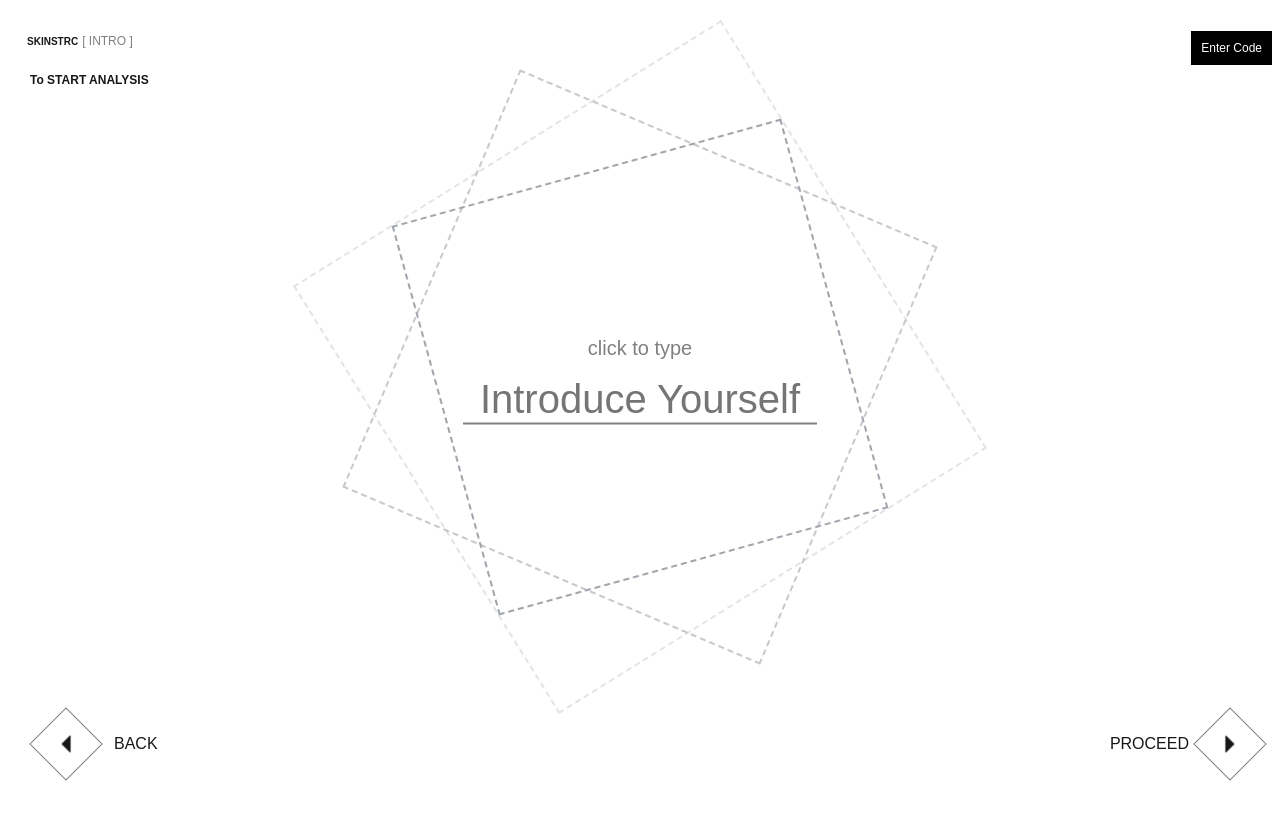
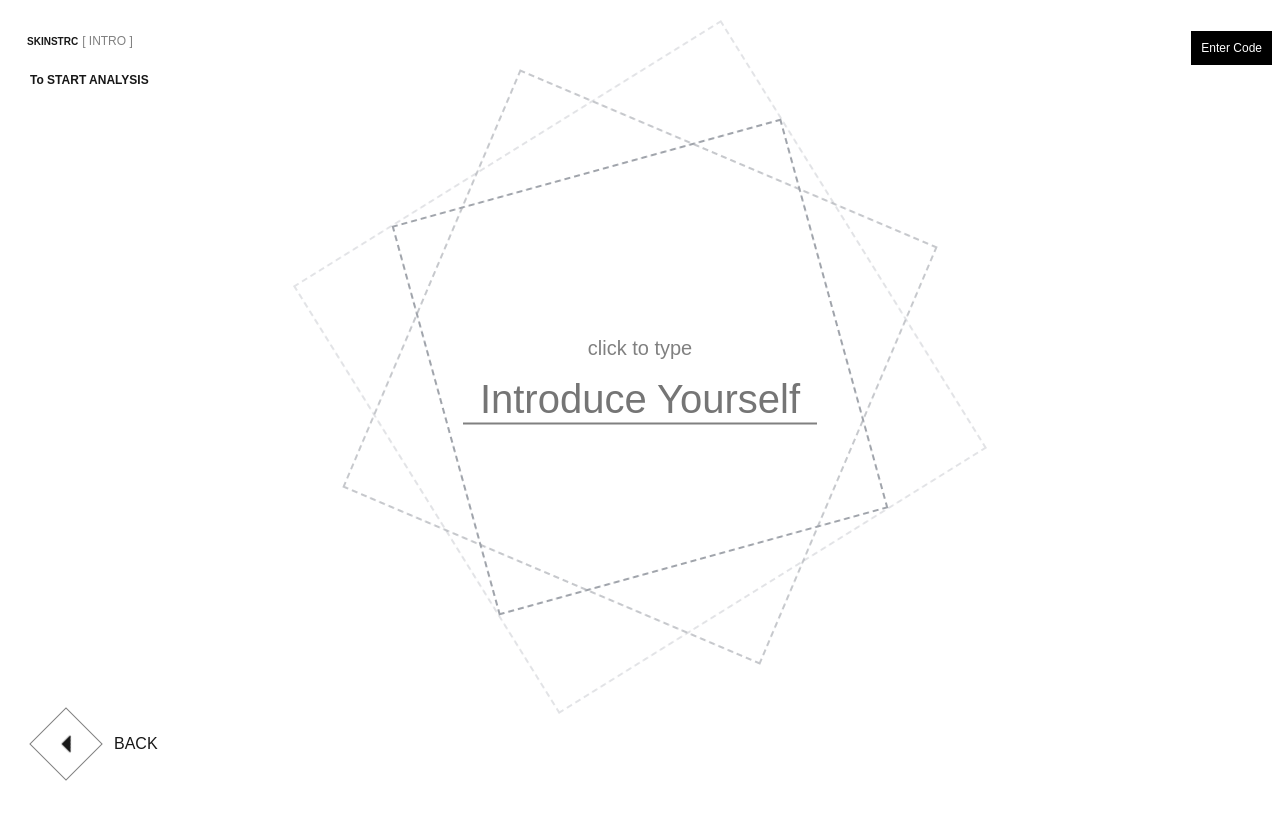
Before and after one commit to KamalRaghe/Skinstric, a Next.js app: page /testing in a window 1280 px wide. Built offline with nearby package versions, Linux system fonts and the light colour scheme.

Commit message:
first commit

```diff
--- a/app/globals.css
+++ b/app/globals.css
@@ -29,7 +29,11 @@ body {
   color: var(--foreground);
   font-family: Arial, Helvetica, sans-serif;
 }
-
+.hide{
+  background-color: transparent;
+  color: transparent;
+  border: none;
+}
 .center{
   display: flex;
   justify-content: center;
@@ -60,6 +64,22 @@ button{
   }
   100%{
     opacity: 0;
+  }
+
+}
+
+.fadeRight{
+  animation: fadeRight 2s linear;
+}
+
+@keyframes fadeRight {
+  0%{
+    opacity: 0;
+    transform: translateX(-30px)
+  }
+  100%{
+    opacity: 1;
+    transform: translateX(0px)
   }
 
 }
--- a/app/page.js
+++ b/app/page.js
@@ -310,8 +310,10 @@ export default function Home() {
           >
             <div
               style={{
+                border:"0.2px solid black",
+                opacity:"0.8",
                 display: "inline-block",
-                scale: "2",
+                scale: "2.4",
                 padding: "1px",
                 position: "relative",
                 right: "50px",
--- a/app/test/page.js
+++ b/app/test/page.js
@@ -66,7 +66,16 @@ export default function Page() {
 
     setData(norm);
     setSelected(getTop(norm.race)[0]);
-  }, []);
+      }, []);
+
+      const [isMobile500, setIsMobile500] = useState(false);
+
+    useEffect(() => {
+      const check = () => setIsMobile500(window.innerWidth <= 700);
+      check();
+      window.addEventListener("resize", check);
+      return () => window.removeEventListener("resize", check);
+    }, []);
 
   if (!data) return null;
 
@@ -89,7 +98,14 @@ export default function Page() {
       {/* TITLE */}
       <div style={styles.titleWrap}>
         <div style={styles.small}>A.I. ANALYSIS</div>
-        <div style={styles.big}>DEMOGRAPHICS</div>
+        <div
+          style={{
+            ...styles.big,
+            fontSize: isMobile500 ? "48px" : styles.big.fontSize,
+          }}
+        >
+          DEMOGRAPHICS
+        </div>
         <div style={styles.small}>PREDICTED RACE & AGE</div>
       </div>
 
--- a/app/testing/page.js
+++ b/app/testing/page.js
@@ -12,6 +12,8 @@ const [none, setNone] = useState()
 const [error,setError] = useState()
 const [loading, setLoading] = useState(false);
 const [loaded,setLoaded] = useState()
+const [rightButton, setButton] = useState('center hide')
+const [border, setBorder] = useState('none')
 const router = useRouter()
 
   return (
@@ -96,11 +98,14 @@ const router = useRouter()
                             setTimeout(() => {
                             setLoaded(true)
                             setLoading(false)
+                            setButton('center fadeRight')
+                            setBorder('1px solid grey')
                         }, 1500)
                         })
                         .catch(err => console.log(err));
 
                         setNone("none");
+
                     }
                     }}
                     placeholder= {title}
@@ -181,7 +186,7 @@ const router = useRouter()
                     <span style={{marginLeft:"12px" }} >BACK</span>
                 </div>
                 <div
-                    className="center"
+                    className= {rightButton}
                     onClick={() => router.push('/result')}
                     style={{ cursor: "pointer" }}
                 >
@@ -189,7 +194,7 @@ const router = useRouter()
                     <div className="center"
                     style={{
                     transform: "rotate(45deg)",
-                    border: "1px solid grey",
+                    border: border,
                     width: "50px",
                     height: "50px",
                     }}>
```
